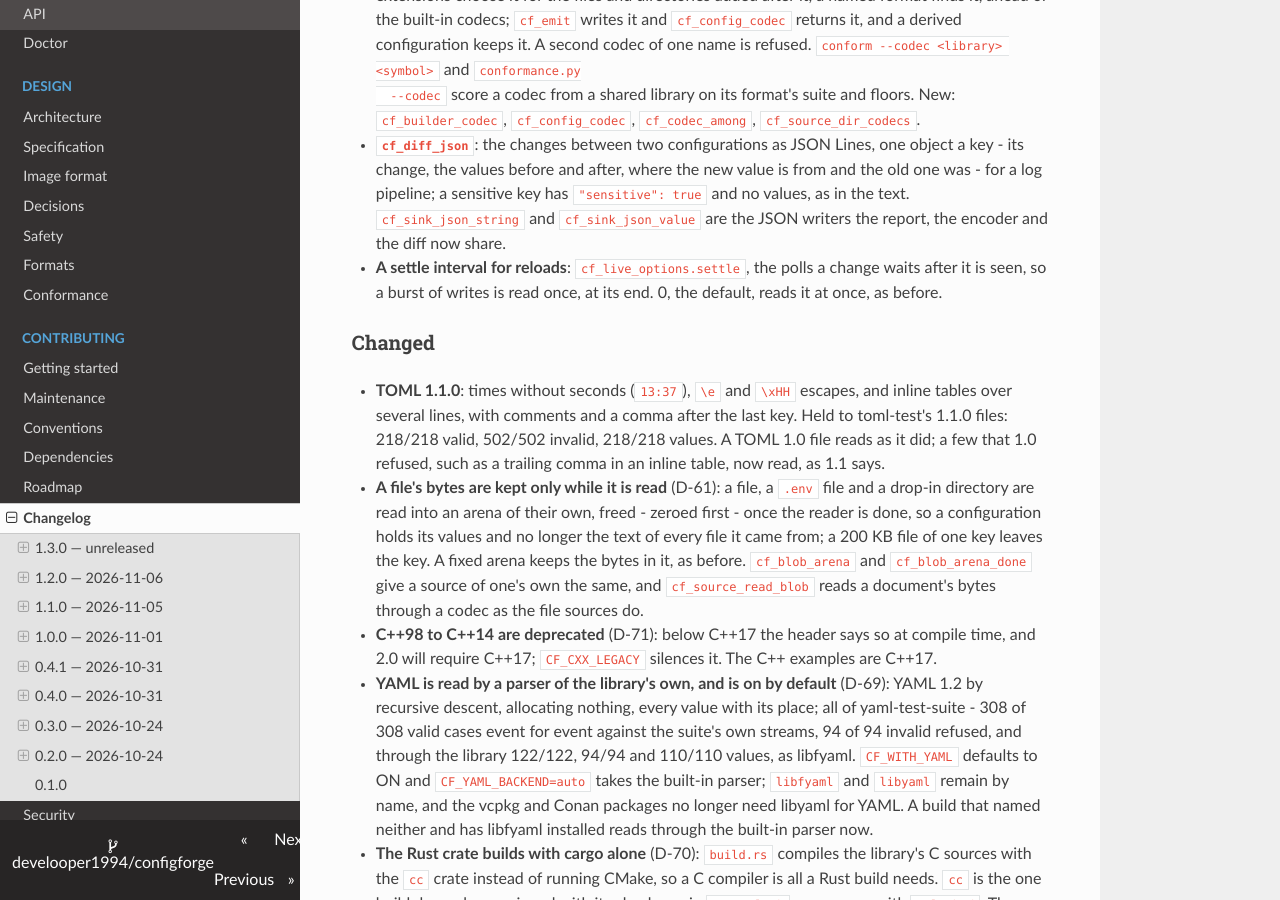
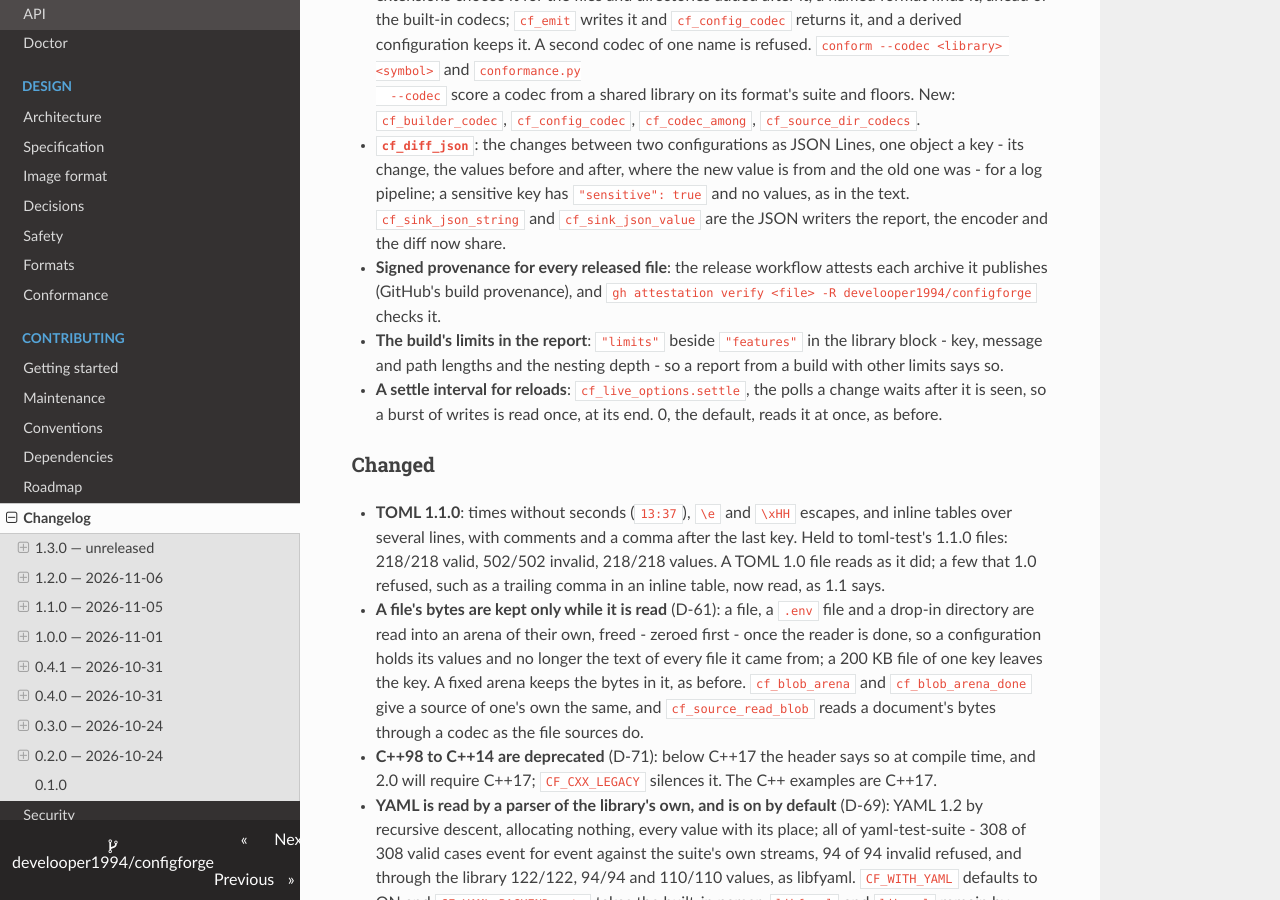
Before and after one commit to develooper1994/configforge, an MkDocs documentation site: the page built from CHANGELOG.md, in a window 1280 px wide and 900 px high, scrolled down 751 px. Built offline with MkDocs 1.6.1, drawn with Linux system fonts in a browser that asks for light colours.

Commit message:
Signed provenance for released files, the limits in the report
The release workflow attests every file it publishes (GitHub's build
provenance); `gh attestation verify <file> -R develooper1994/configforge`
checks one. The report's library block names the build's limits beside
its features - key, message and path lengths and the nesting depth - so
a report from a build with other limits says so.

The header gate looked for the C++ deprecation to fail a -Werror build,
which GCC does and clang does not: CI's clang and macOS jobs failed on
it. The gate looks for the message now.

```diff
--- a/CHANGELOG.md
+++ b/CHANGELOG.md
@@ -42,6 +42,12 @@ nothing: the C interface is not frozen, and a minor bump may change it.
   a sensitive key has `"sensitive": true` and no values, as in the text.
   `cf_sink_json_string` and `cf_sink_json_value` are the JSON writers the
   report, the encoder and the diff now share.
+- **Signed provenance for every released file**: the release workflow
+  attests each archive it publishes (GitHub's build provenance), and
+  `gh attestation verify <file> -R develooper1994/configforge` checks it.
+- **The build's limits in the report**: `"limits"` beside `"features"`
+  in the library block - key, message and path lengths and the nesting
+  depth - so a report from a build with other limits says so.
 - **A settle interval for reloads**: `cf_live_options.settle`, the polls
   a change waits after it is seen, so a burst of writes is read once, at
   its end. 0, the default, reads it at once, as before.
```
Also changed, not shown: README.md (+4 -1 lines), docs/API.md (+4 -4 lines), docs/Maintaining.md (+1 -0 lines), docs/Roadmap.md (+3 -0 lines), 4 other files.
